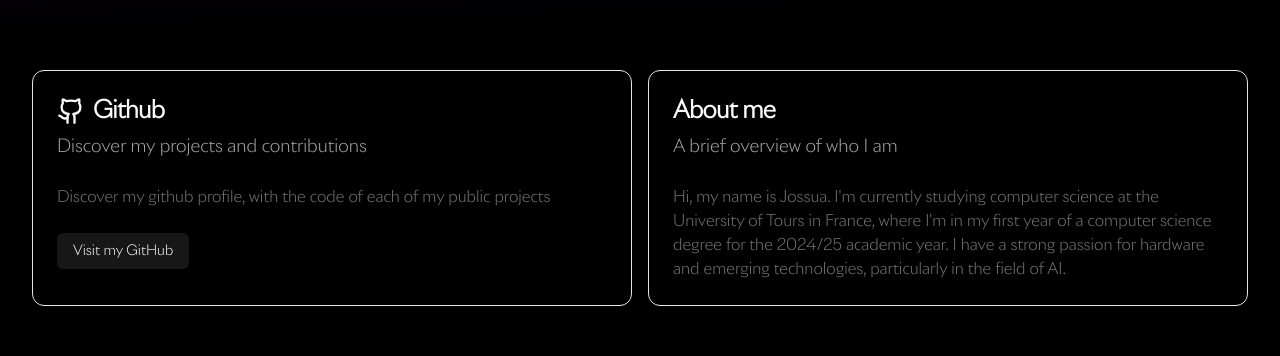
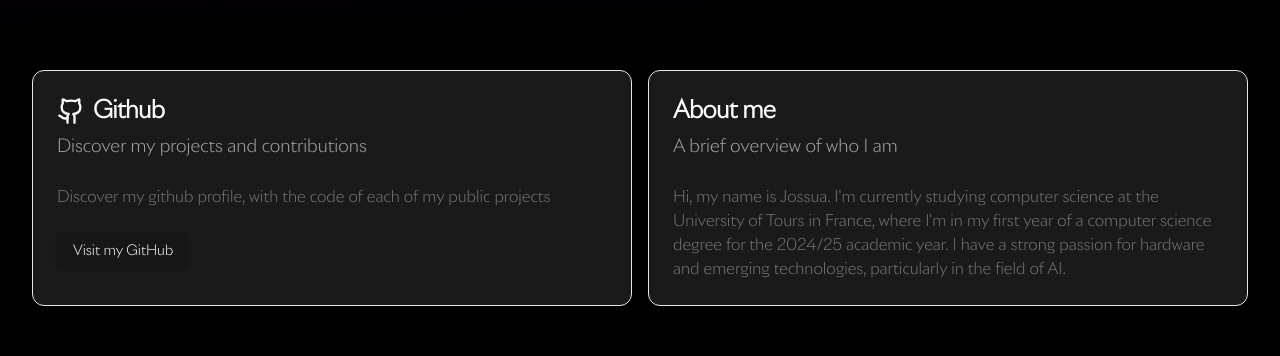
Before and after one commit to jossweb/Portfolio-FIGUEIRAS-Jossua, a Next.js app: page / in a window 1280 px wide. Shown: the part 762-1118 px from the top of the page. Built offline with nearby package versions, Linux system fonts and the light colour scheme; no server answers.

Commit message:
add vercel analytique and change bg color about-me

```diff
--- a/package.json
+++ b/package.json
@@ -14,6 +14,7 @@
     "@radix-ui/react-slot": "^1.1.1",
     "@tabler/icons-react": "^3.28.1",
     "@types/react-google-recaptcha": "^2.1.9",
+    "@vercel/analytics": "^1.4.1",
     "axios": "^1.7.9",
     "class-variance-authority": "^0.7.1",
     "clsx": "^2.1.1",
--- a/src/app/layout.tsx
+++ b/src/app/layout.tsx
@@ -1,6 +1,7 @@
 import type { Metadata } from "next";
 import "./globals.css";
 import { LanguageProvider } from '../components/LanguageProvider'
+import { Analytics } from '@vercel/analytics/next';
 
 export const metadata: Metadata = {
   title: "Jossua Figueiras",
@@ -26,6 +27,7 @@ export default function RootLayout({
       <body>
         <LanguageProvider>
           {children}
+          <Analytics />
         </LanguageProvider>
       </body>
     </html>
--- a/src/app/page.tsx
+++ b/src/app/page.tsx
@@ -32,7 +32,7 @@ export default function Home() {
         <section className="w-full p-4" id="about-me">
         <div className="container mx-auto p-4">
           <div className="grid grid-cols-1 md:grid-cols-2 gap-4">
-          <Card className="w-full bg-black text-[#fafafa]">
+          <Card className="w-full bg-white/10 text-[#fafafa]">
             <CardHeader>
               <CardTitle className="flex items-center gap-2 text-xl md:text-2xl">
                 <Github className="h-7 w-7" />
@@ -55,7 +55,7 @@ export default function Home() {
               </Button>
             </CardFooter>
           </Card>
-          <Card className="w-full bg-black text-[#fafafa]">
+          <Card className="w-full bg-white/10 text-[#fafafa]">
             <CardHeader>
               <CardTitle className="text-xl md:text-2xl">{translations.about.title}</CardTitle>
               <CardDescription className="text-[#a3a3a3] text-base md:text-lg">
```
Also changed, not shown: 2 other files (tests, documents, lock files or other folders).
